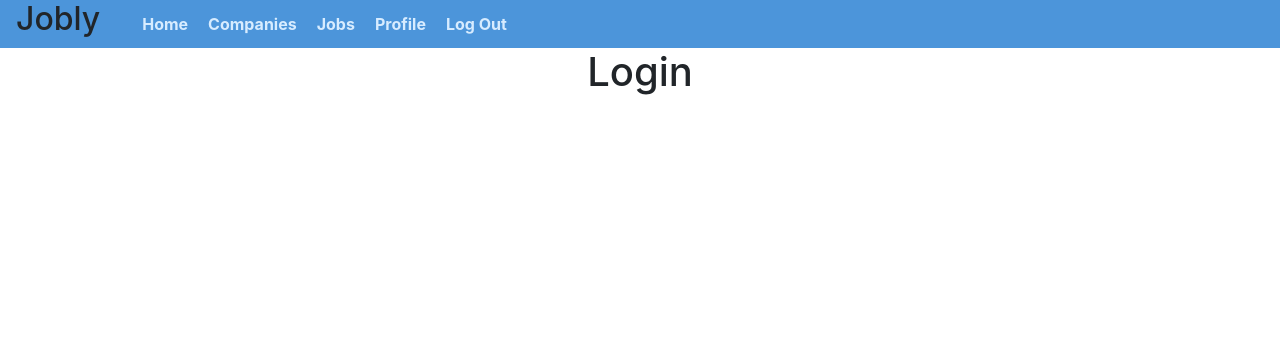
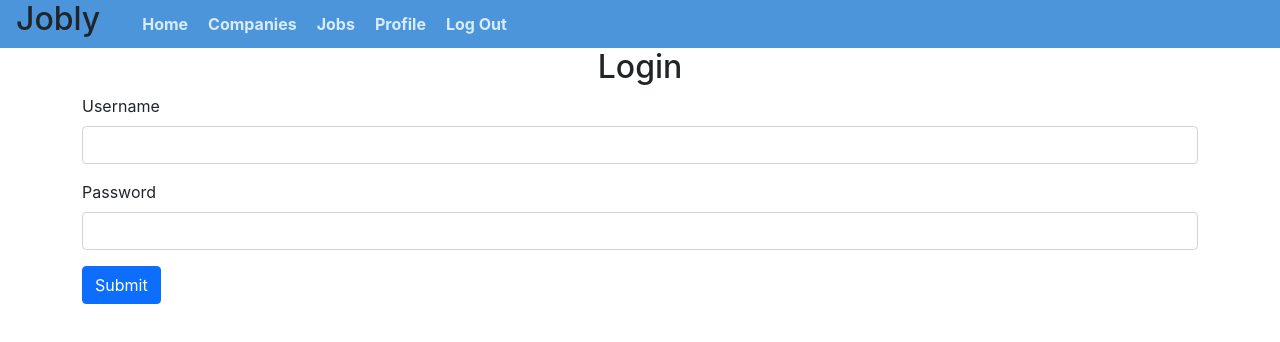
Before and after one commit to snstrong/react-jobly-frontend, a React (Create React App) app: page /login in a window 1280 px wide. Shown: the top 342 px of the page. Built offline with nearby package versions, Linux system fonts and the light colour scheme; no server answers.

Commit message:
LoginForm component

```diff
--- a/src/LoginForm.js
+++ b/src/LoginForm.js
@@ -0,0 +1,71 @@
+/** Form component for user login.
+ *
+ * Required form inputs:
+ * {
+	"username": "this_is_user",
+	"password": "password"
+ }
+*/
+
+import { useState } from "react";
+import JoblyApi from "./api";
+
+function LoginForm() {
+  const INITIAL_STATE = {
+    username: "",
+    password: "",
+  };
+
+  let [formData, setFormData] = useState(INITIAL_STATE);
+
+  const handleChange = (evt) => {
+    const { name, value } = evt.target;
+    setFormData((fData) => ({
+      ...formData,
+      [name]: value,
+    }));
+  };
+
+  const handleSubmit = (evt) => {
+    evt.preventDefault();
+    // TODO: login method in App component to be passed down as prop
+    let res = JoblyApi.login(formData);
+    setFormData(INITIAL_STATE);
+  };
+
+  return (
+    <div className="LoginForm container">
+      <h2>Login</h2>
+      <form onSubmit={handleSubmit}>
+        <div className="mb-3">
+          <label className="form-label" htmlFor="username">
+            Username
+          </label>
+          <input
+            className="form-control"
+            id="username"
+            name="username"
+            value={formData.username}
+            onChange={handleChange}
+          />
+        </div>
+        <div className="mb-3">
+          <label className="form-label" htmlFor="password">
+            Password
+          </label>
+          <input
+            className="form-control"
+            type="password"
+            id="password"
+            name="password"
+            value={formData.password}
+            onChange={handleChange}
+          />
+        </div>
+        <button className="btn btn-primary">Submit</button>
+      </form>
+    </div>
+  );
+}
+
+export default LoginForm;
--- a/src/Routes.js
+++ b/src/Routes.js
@@ -5,6 +5,7 @@ import CompanyList from "./CompanyList";
 import JobDetail from "./JobDetail";
 import JobList from "./JobList";
 import RegisterForm from "./RegisterForm";
+import LoginForm from "./LoginForm";
 
 const Routes = () => {
   return (
@@ -25,7 +26,7 @@ const Routes = () => {
         <JobDetail />
       </Route>
       <Route exact path="/login">
-        <h1>Login</h1>
+        <LoginForm />
       </Route>
       <Route exact path="/signup">
         <RegisterForm />
--- a/src/api.js
+++ b/src/api.js
@@ -46,6 +46,14 @@ class JoblyApi {
     return res.token;
   }
 
+  /** Logs in a user. Returns JWT. */
+
+  static async login(data) {
+    let res = await this.request(`auth/token`, data, "post");
+    JoblyApi.token = res.token;
+    return res.token;
+  }
+
   // Company Requests
 
   /** Get details on all companies. */
```
